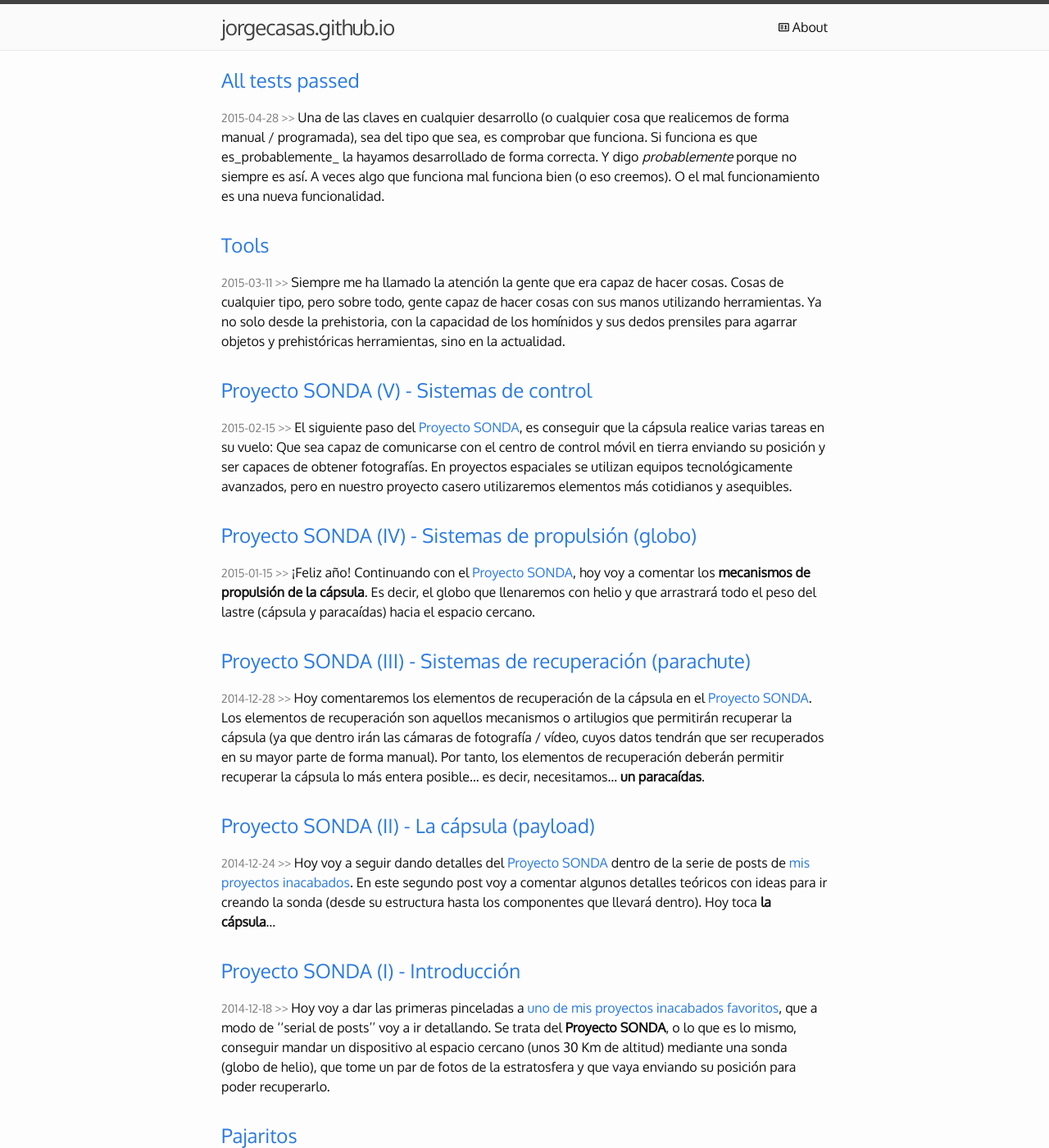
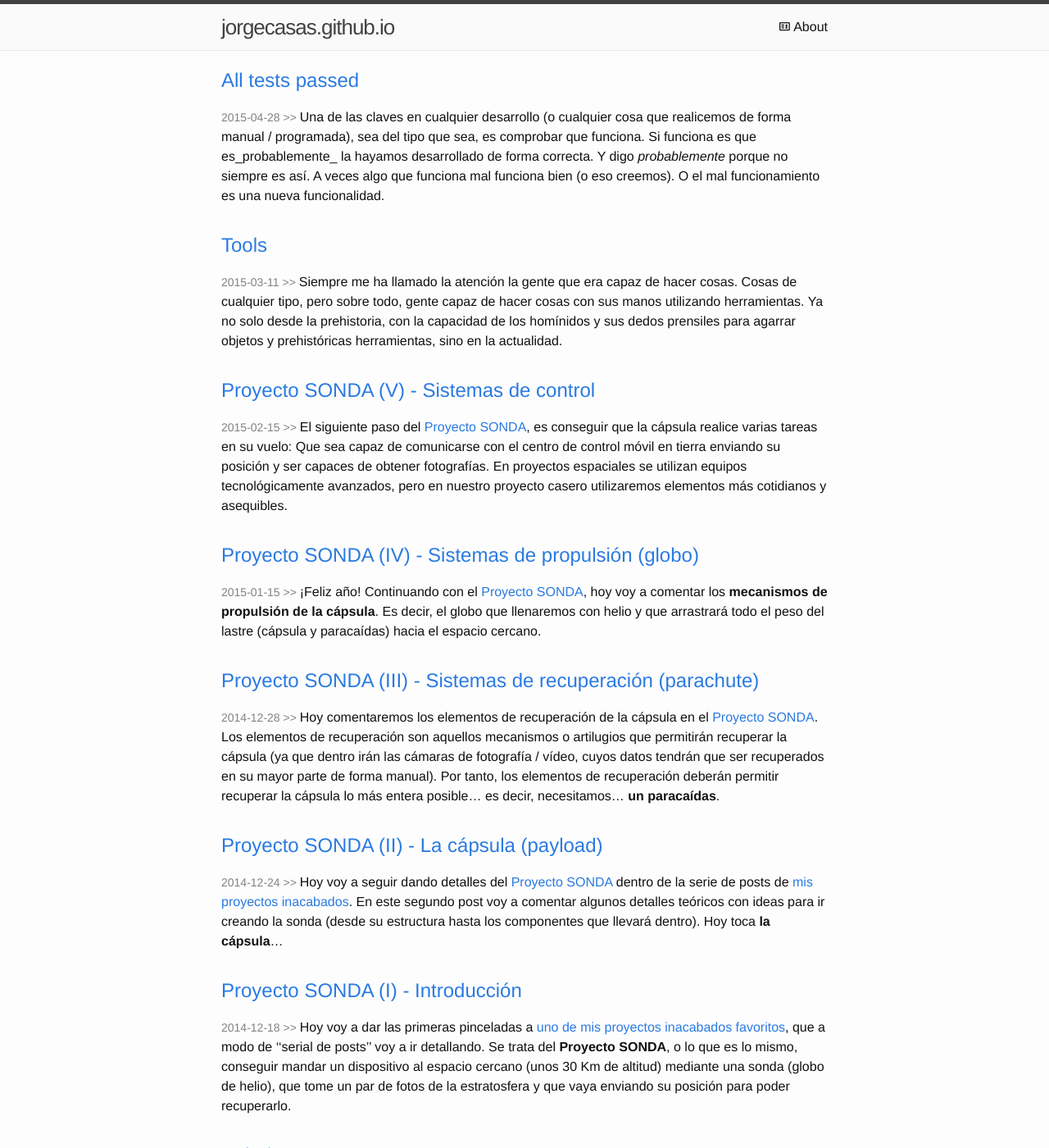
Before and after one commit to jorgecasas/jorgecasas.github.io, a Jekyll site: the page built from index.html, in a window 1280 px wide and 1400 px high. Shown: the whole window at 82% size. Built offline with Jekyll 4.4.1, drawn with Linux system fonts in a browser that asks for light colours; some web fonts are replaced.

Commit message:
Update SCSS

```diff
--- a/_config.yml
+++ b/_config.yml
@@ -6,7 +6,7 @@ baseurl: "" # the subpath of your site, e.g. /blog/
 url: "http://jorgecasas.github.io" # the base hostname & protocol for your site
 
 google:
-  webfont: Oxygen
+  webfont: Cambay
   analytics_id: UA-57053170-1
 
 disqus:
--- a/css/main.scss
+++ b/css/main.scss
@@ -6,7 +6,7 @@
 
 
 // Our variables
-$base-font-family: Oxygen, Helvetica, sans-serif;
+$base-font-family: Cambay, Helvetica, sans-serif;
 $base-font-size:   16px;
 $small-font-size:  $base-font-size * 0.875;
 $base-line-height: 1.5;
```
